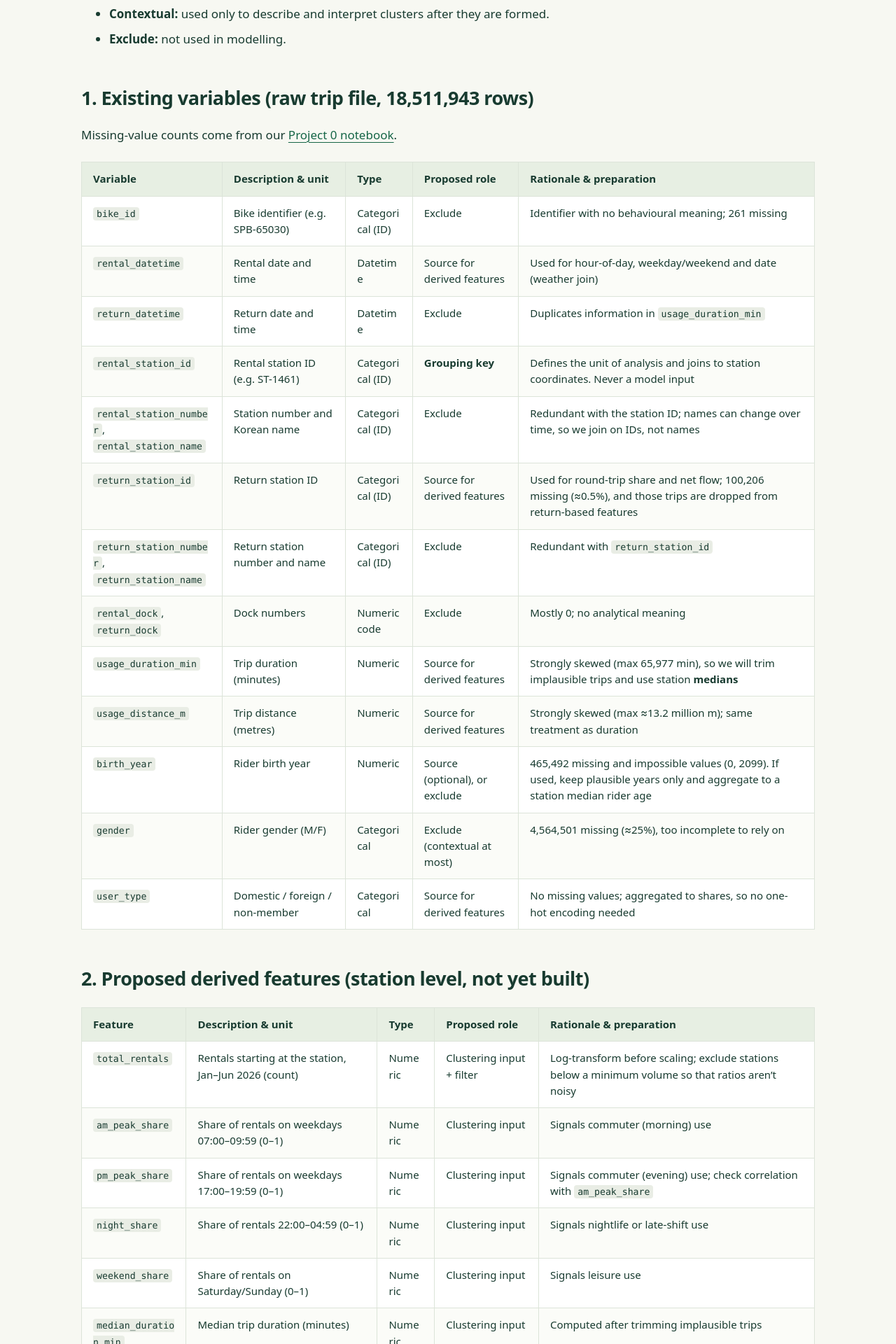
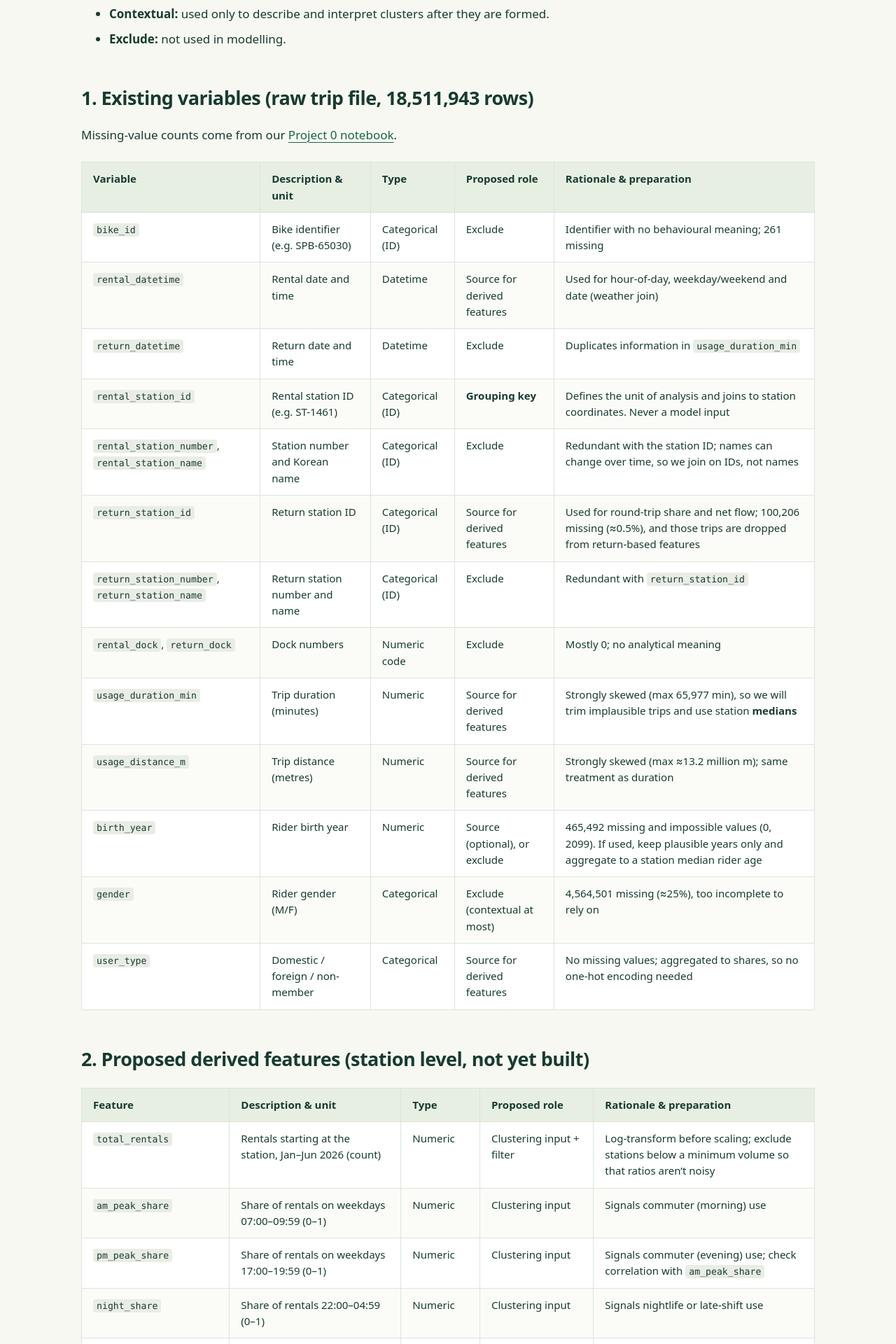
Before and after one commit to Oscarmvr-12/Seoul-Bike, a Jekyll site: the page built from docs/variables.md, in a window 1280 px wide. Shown: the part 619-2539 px from the top of the page at 70% size. Built offline with Jekyll 4.4.1, drawn with Linux system fonts in a browser that asks for light colours.

Commit message:
Refine CSS comments and overflow properties
Updated comments for clarity and adjusted overflow handling for table cells.

```diff
--- a/docs/assets/css/style.css
+++ b/docs/assets/css/style.css
@@ -1,4 +1,3 @@
-
 
 /* ---------- 1. Design tokens ---------- */
 :root {
@@ -217,10 +216,9 @@ nav a[aria-current] {
   margin-top: 6px;
 }
 
-/* Long URLs and code names (common in our source tables) wrap instead of overflowing */
+/* Long URLs in running text wrap instead of overflowing */
 .prose p,
-.prose li,
-td {
+.prose li {
   overflow-wrap: anywhere;
 }
 
@@ -388,6 +386,16 @@ th {
 
 td {
   background: var(--surface);
+  overflow-wrap: break-word;   /* break between words only, never mid-word */
+}
+
+/* Variable names stay on one line; only URLs (links) may break inside a word */
+td code {
+  white-space: nowrap;
+}
+
+td a {
+  overflow-wrap: anywhere;
 }
 
 tbody tr:nth-child(even) td {
```
